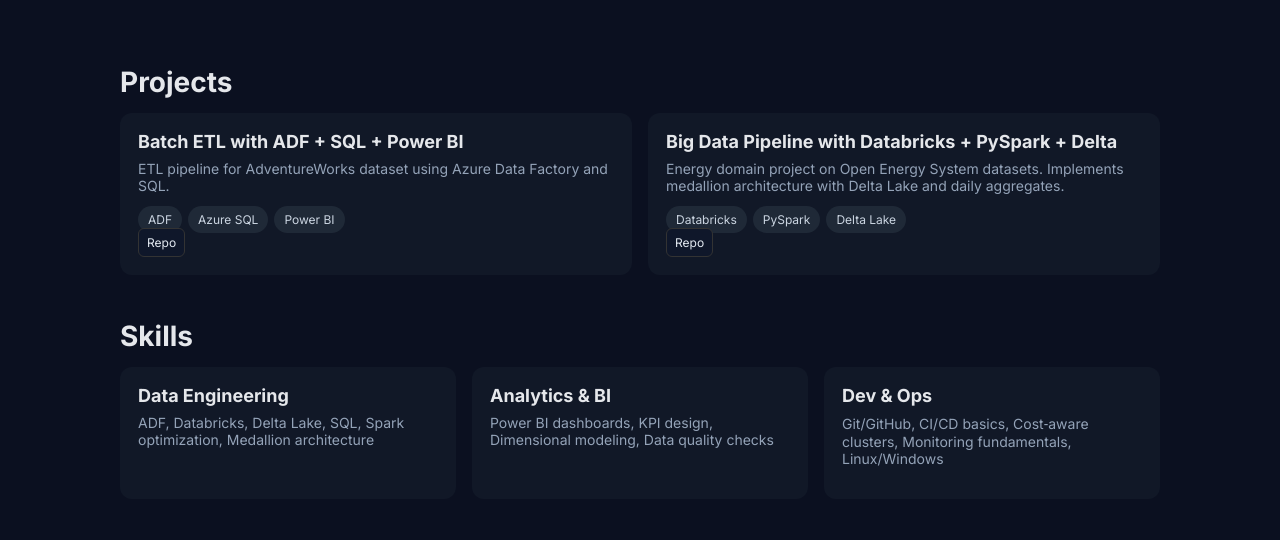
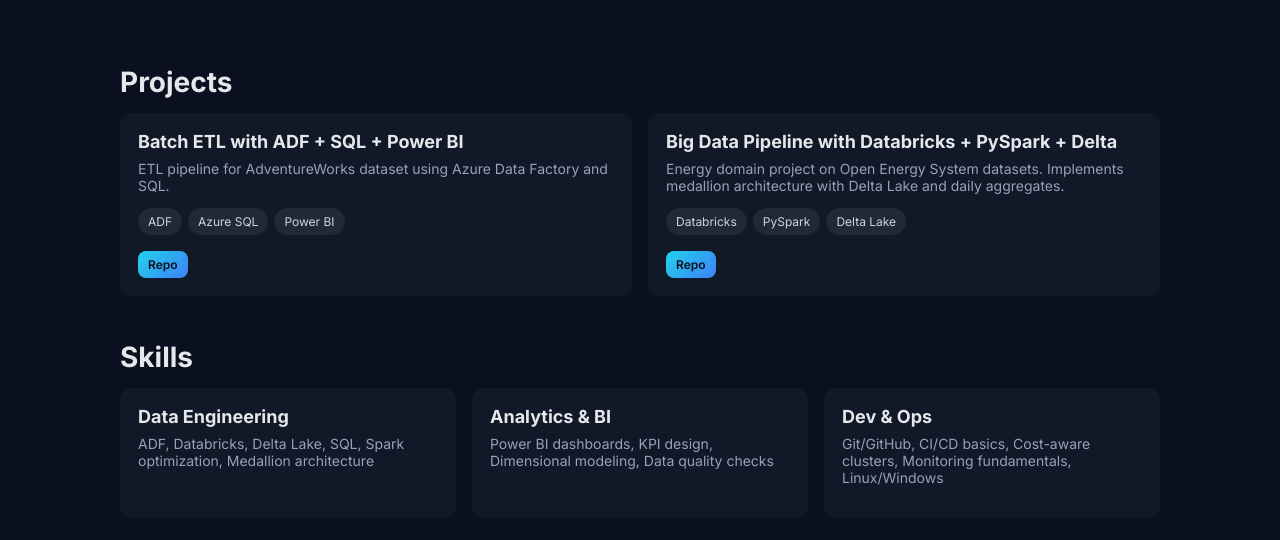
Before and after one commit to Shuvam0606/portfolio, a plain HTML site: page index.html in a window 1280 px wide. Shown: the part 239-779 px from the top of the page. Drawn offline with Linux system fonts and the light colour scheme.

Commit message:
Update index.html

```diff
--- a/index.html
+++ b/index.html
@@ -23,9 +23,9 @@
     .card { background: #111827; border-radius: 12px; padding: 18px; }
     .card h3 { margin: 0 0 6px; font-size: 18px; }
     .card p { margin: 8px 0 14px; color: #94a3b8; font-size: 14px; }
-    .badge { font-size: 12px; padding: 6px 10px; background: #1f2937; border-radius: 999px; margin-right: 6px; color: #cbd5e1; }
-    .links { display: flex; gap: 8px; }
-    .btn-small { font-size: 12px; padding: 6px 8px; border-radius: 6px; background: #0f172a; color: #e2e8f0; border: 1px solid #333; }
+    .badge { font-size: 12px; padding: 6px 10px; background: #1f2937; border-radius: 999px; margin: 0 6px 6px 0; color: #cbd5e1; display: inline-block; }
+    .links { margin-top: 10px; }
+    .btn-small { font-size: 12px; padding: 6px 10px; border-radius: 8px; background: linear-gradient(135deg, #22d3ee, #3b82f6); color: #0b1020; font-weight: 600; border: none; display: inline-block; }
     footer { margin-top: 56px; padding-top: 24px; border-top: 1px solid #333; color: #94a3b8; font-size: 14px; }
   </style>
 </head>
@@ -81,7 +81,7 @@
         </div>
         <div class="card col-4">
           <h3>Dev & Ops</h3>
-          <p>Git/GitHub, CI/CD basics, Cost‑aware clusters, Monitoring fundamentals, Linux/Windows</p>
+          <p>Git/GitHub, CI/CD basics, Cost-aware clusters, Monitoring fundamentals, Linux/Windows</p>
         </div>
       </div>
     </section>
```
